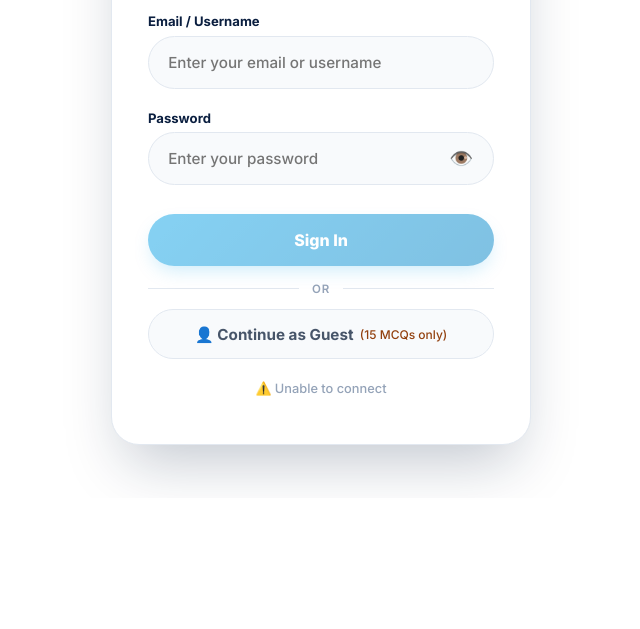
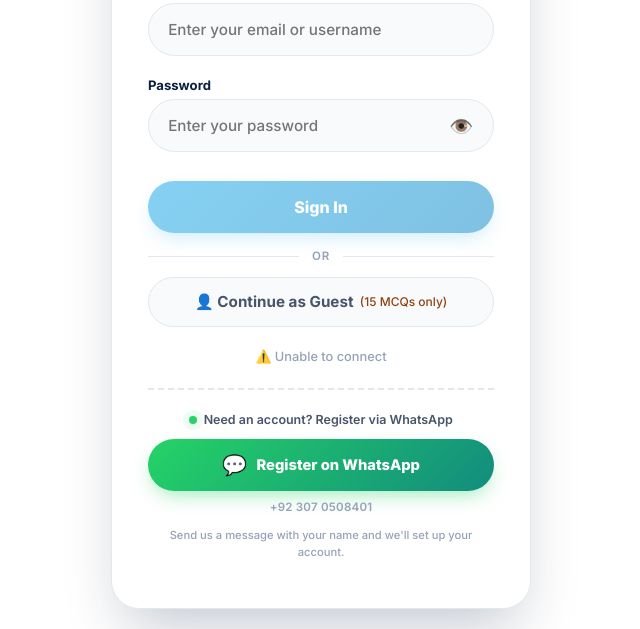
Before and after one commit to shsangi/twomenu, a plain HTML site: page page-login.html in a window 1280 px wide. Shown: the part 302-931 px from the top of the page, without its empty margins (319-959 px from the left). Before the commit the page ends 800 px from the top, so only its background shows below. Drawn offline with Linux system fonts and the light colour scheme; no server answers.

Commit message:
Update page-login.html

```diff
--- a/page-login.html
+++ b/page-login.html
@@ -18,6 +18,8 @@
             --text: #0f1419; --text-soft: #475569; --text-muted: #94a3b8;
             --border: #e2e8f0;
             --danger: #dc2626;
+            --whatsapp: #25d366;
+            --whatsapp-dark: #128c7e;
             --r: 20px; --rf: 9999px;
             --shadow-lg: 0 20px 40px -12px rgba(10,30,63,.18);
             --shadow-xl: 0 30px 60px -15px rgba(10,30,63,.25);
@@ -124,6 +126,79 @@
             text-align: center; font-size: .8rem; color: var(--text-muted);
             margin-top: 1.4rem; font-weight: 500;
         }
+
+        /* ==================== WHATSAPP CONTACT SECTION ==================== */
+        .wa-section {
+            margin-top: 1.5rem;
+            padding-top: 1.4rem;
+            border-top: 2px dashed var(--border);
+            text-align: center;
+        }
+        .wa-section .wa-label {
+            font-size: .78rem;
+            color: var(--text-soft);
+            font-weight: 600;
+            margin-bottom: .7rem;
+            display: flex;
+            align-items: center;
+            justify-content: center;
+            gap: .4rem;
+        }
+        .wa-section .wa-label .wa-dot {
+            width: 8px; height: 8px; border-radius: 50%;
+            background: var(--whatsapp);
+            box-shadow: 0 0 0 3px rgba(37,211,102,.2);
+            animation: waPulse 2s infinite;
+        }
+        @keyframes waPulse {
+            0%, 100% { box-shadow: 0 0 0 3px rgba(37,211,102,.2); }
+            50% { box-shadow: 0 0 0 6px rgba(37,211,102,.08); }
+        }
+        .wa-section .wa-btn {
+            display: flex;
+            align-items: center;
+            justify-content: center;
+            gap: .6rem;
+            width: 100%;
+            background: linear-gradient(135deg, var(--whatsapp), var(--whatsapp-dark));
+            color: #fff;
+            font-weight: 800;
+            font-size: .92rem;
+            padding: .9rem 1.2rem;
+            border-radius: var(--rf);
+            text-decoration: none;
+            box-shadow: 0 8px 20px -6px rgba(37,211,102,.5);
+            transition: all .2s;
+            min-height: 50px;
+            font-family: inherit;
+            border: none;
+            cursor: pointer;
+        }
+        .wa-section .wa-btn:hover {
+            transform: translateY(-2px);
+            box-shadow: 0 12px 24px -6px rgba(37,211,102,.6);
+        }
+        .wa-section .wa-btn:active { transform: translateY(0); }
+        .wa-section .wa-btn .wa-icon {
+            font-size: 1.25rem;
+            display: inline-flex;
+        }
+        .wa-section .wa-number {
+            display: block;
+            margin-top: .55rem;
+            font-size: .72rem;
+            color: var(--text-muted);
+            font-weight: 600;
+            letter-spacing: .02em;
+        }
+        .wa-section .wa-hint {
+            margin-top: .8rem;
+            font-size: .7rem;
+            color: var(--text-muted);
+            font-weight: 500;
+            line-height: 1.5;
+        }
+
         @media (max-width: 560px) {
             body { padding: 1rem .9rem; }
             .login-wrapper { padding: 2rem 1.4rem; border-radius: 22px; }
@@ -161,6 +236,26 @@
             <span style="font-size:.75rem;font-weight:500;color:#92400e;">(15 MCQs only)</span>
         </button>
         <div class="login-footer"><span id="loginStatus">Loading...</span></div>
+
+        <!-- ==================== WHATSAPP CONTACT ==================== -->
+        <div class="wa-section">
+            <div class="wa-label">
+                <span class="wa-dot"></span>
+                Need an account? Register via WhatsApp
+            </div>
+            <a class="wa-btn"
+               id="waRegisterBtn"
+               href="https://wa.me/923070508401?text=Hi%21%20I%20want%20to%20register%20for%20Self%20Learners%20CSS%20Hub.%20Please%20guide%20me."
+               target="_blank"
+               rel="noopener noreferrer">
+                <span class="wa-icon">💬</span>
+                Register on WhatsApp
+            </a>
+            <span class="wa-number">+92 307 0508401</span>
+            <p class="wa-hint">
+                Send us a message with your name and we'll set up your account.
+            </p>
+        </div>
     </div>
 </div>
 
@@ -172,11 +267,15 @@
     const LOGIN_URL = `https://docs.google.com/spreadsheets/d/${SHEET_ID}/export?format=csv&gid=${LOGIN_GID}`;
     const KEY_USER = 'slUser';
 
+    const WHATSAPP_NUMBER = '923070508401';
+    const WHATSAPP_DISPLAY = '+92 307 0508401';
+
     const $ = (id) => document.getElementById(id);
     const ui = {
         logo: $('loginLogo'), email: $('emailInput'), pass: $('passwordInput'),
         tglPw: $('togglePasswordBtn'), loginBtn: $('loginBtn'),
-        guestBtn: $('guestBtn'), loginStat: $('loginStatus')
+        guestBtn: $('guestBtn'), loginStat: $('loginStatus'),
+        waRegisterBtn: $('waRegisterBtn')
     };
 
     let users = [];
@@ -288,6 +387,24 @@
         setTimeout(() => notifyParent(guestUser, true), 400);
     }
 
+    /* ---------- WhatsApp register button ---------- */
+    function buildWhatsAppLink() {
+        const msg = "Hi! I want to register for Self Learners CSS Hub. Please guide me.";
+        return 'https://wa.me/' + WHATSAPP_NUMBER + '?text=' + encodeURIComponent(msg);
+    }
+
+    if (ui.waRegisterBtn) {
+        // Ensure the href is always correct, even if user edits
+        ui.waRegisterBtn.href = buildWhatsAppLink();
+        ui.waRegisterBtn.addEventListener('click', (e) => {
+            // Ensure correct link on click (in case browser blocked earlier)
+            if (!ui.waRegisterBtn.href || ui.waRegisterBtn.href === '#' || !/wa\.me/.test(ui.waRegisterBtn.href)) {
+                ui.waRegisterBtn.href = buildWhatsAppLink();
+            }
+            // Let the browser open normally
+        });
+    }
+
     ui.loginBtn.onclick = handleLogin;
     ui.guestBtn.onclick = handleGuest;
     ui.email.onkeydown = ui.pass.onkeydown = (e) => { if (e.key === 'Enter') handleLogin(); };
```
